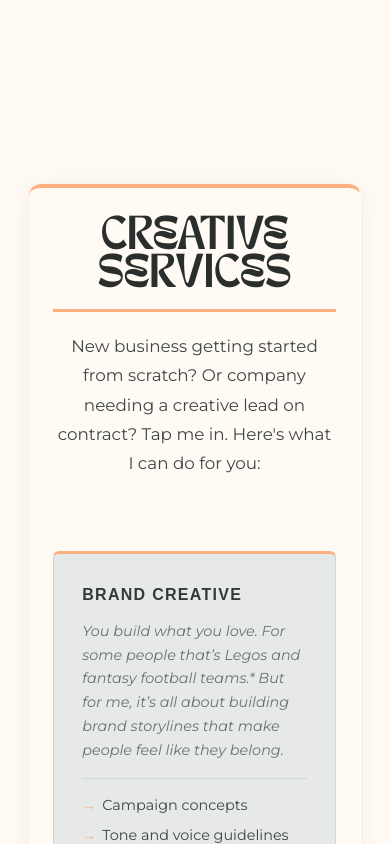
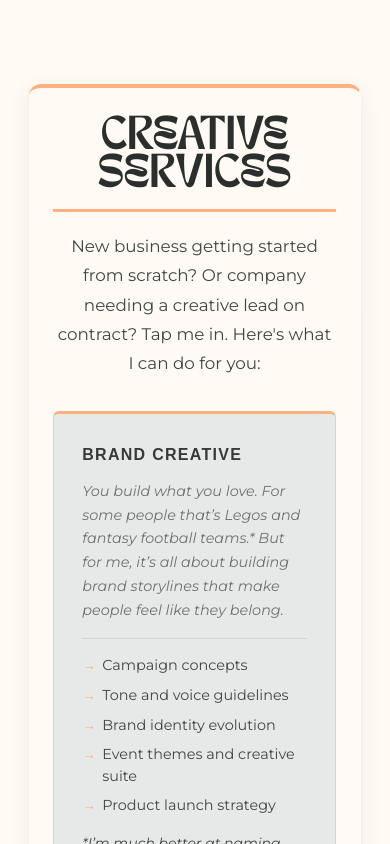
Before and after one commit to bobsport33/found-fable, a React (Vite) app: page / in a window 390 px wide. Shown: the part 860-1704 px from the top of the page. Built offline with nearby package versions, Linux system fonts and the light colour scheme; a web font is replaced by a local one.

Commit message:
responsive adjustments for prev work ssection

```diff
--- a/src/App.scss
+++ b/src/App.scss
@@ -1,3 +1,4 @@
+@use "./styles/breakpoints" as *;
 :root {
 	--color-neutral-0: #f4f6f5;
 	--color-neutral-100: #e6e9e8;
@@ -113,4 +114,8 @@ p {
 	display: flex;
 	flex-direction: column;
 	gap: 200px;
+
+	@include tabletDown {
+		gap: 100px;
+	}
 }
--- a/src/modules/About/About.module.scss
+++ b/src/modules/About/About.module.scss
@@ -20,6 +20,7 @@
 		@include laptopDown {
 			grid-template-columns: 1fr;
 			gap: 3rem;
+			max-width: 90%;
 		}
 	}
 
--- a/src/modules/PerviousWork/PreviousWork.module.scss
+++ b/src/modules/PerviousWork/PreviousWork.module.scss
@@ -3,9 +3,11 @@
 .previous-work {
 	max-width: 85%;
 	margin: 0 auto;
-	padding: 5rem 2rem;
 	background-color: transparent;
 
+	@include laptopDown {
+		max-width: 90%;
+	}
 	&__header {
 		margin-bottom: 4rem;
 		border-left: 4px solid var(--color-peach-400);
@@ -23,7 +25,11 @@
 	&__workList {
 		display: flex;
 		flex-direction: column;
-		gap: 2px;
+		gap: 5px;
+
+		@include tabletDown {
+			gap: 15px;
+		}
 	}
 }
 
@@ -36,6 +42,10 @@
 	overflow: hidden;
 	background-color: var(--color-neutral-100);
 	transition: box-shadow 0.2s ease;
+
+	@include laptopDown {
+		min-height: 315px;
+	}
 
 	&:hover {
 		box-shadow: 0 8px 32px rgba(0, 0, 0, 0.08);
@@ -93,8 +103,8 @@
 		justify-content: center;
 		gap: 1.5rem;
 
-		@media (max-width: 768px) {
-			padding: 2rem;
+		@include laptopDown {
+			padding: 1.5rem;
 		}
 	}
 
--- a/src/modules/Services/Services.module.scss
+++ b/src/modules/Services/Services.module.scss
@@ -27,6 +27,7 @@
 			padding: 2rem 1.5rem;
 			border-left: none;
 			border-top: 4px solid var(--color-peach-400);
+			gap: 1.5rem;
 		}
 	}
 
@@ -42,6 +43,10 @@
 		border-radius: 0;
 		box-shadow: none;
 		border: none;
+
+		@include laptopDown {
+			padding-bottom: 0.5rem;
+		}
 	}
 
 	&__heading {
@@ -74,7 +79,7 @@
 			grid-template-columns: repeat(2, 1fr);
 		}
 
-		@include mobile {
+		@include tabletDown {
 			grid-template-columns: 1fr;
 		}
 	}
```
